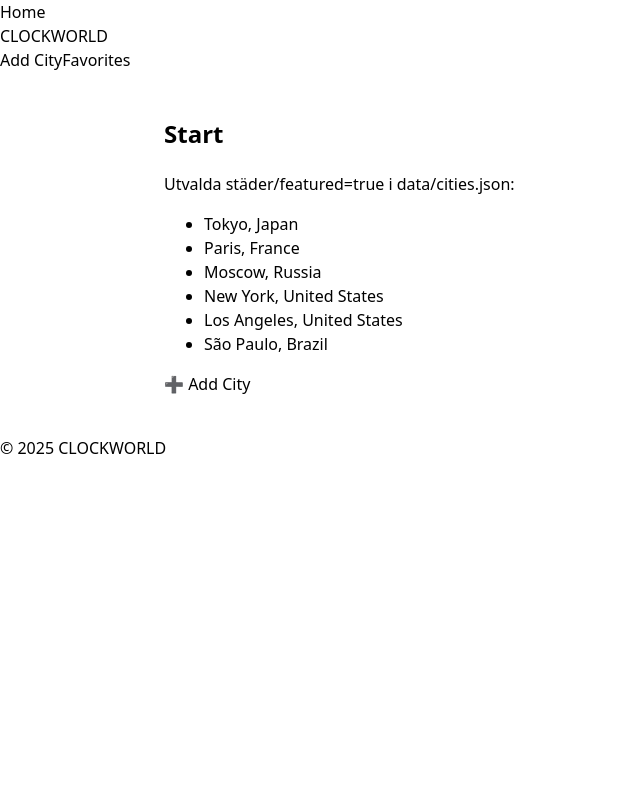
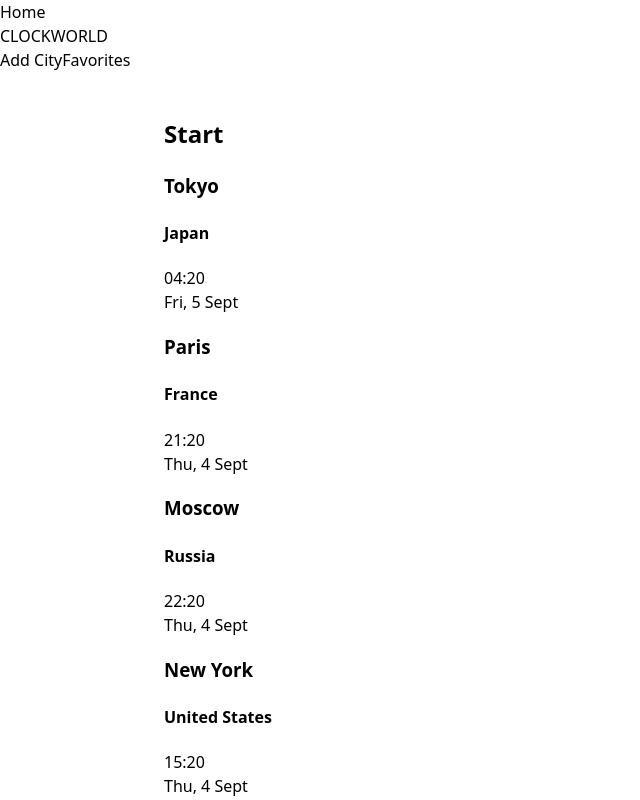
Before and after one commit to Bobbyloo89/CLOCKWORLD, a React (Vite) app: page / in a window 1280 px wide. Shown: the top 800 px of the page, without its empty margins (0-640 px from the left). Built offline with nearby package versions, Linux system fonts and the light colour scheme.

Commit message:
Added feature to render city info via CityCard (city, country, digital clock, date, image, link to CityDetail) and using it to render featured cities on Home-page

```diff
--- a/src/components/city/CityCard.tsx
+++ b/src/components/city/CityCard.tsx
@@ -0,0 +1,32 @@
+import { Link } from "react-router-dom";
+import { slugify } from "../../utils/slug";
+import DigitalClock from "../clock/DigitalClock";
+
+type CityLike = {
+  city: string;
+  country: string;
+  tz: string;
+  img?: string;
+};
+
+type Props = {
+  data: CityLike;
+};
+
+export default function CityCard({ data }: Props) {
+  const countrySlug = slugify(data.country);
+  const citySlug = slugify(data.city);
+  const imgSrc = data.img ? import.meta.env.BASE_URL + data.img : undefined;
+
+  return (
+    <article>
+      <Link to={`/${countrySlug}/${citySlug}`}>
+        {imgSrc ? <img src={imgSrc} alt={`${data.city}, ${data.country}`} /> : null}
+        <h3>{data.city}</h3>
+        <h4>{data.country}</h4>
+        {/* TODO: Lägg in analog klocka här! */}
+        <DigitalClock tz={data.tz} />
+      </Link>
+    </article>
+  );
+}
--- a/src/pages/Home.tsx
+++ b/src/pages/Home.tsx
@@ -1,7 +1,7 @@
 import { Link } from "react-router-dom";
 import citiesData from "../data/cities.json";
 import type { SeedCity } from "../types";
-import { slugify } from "../utils/slug";
+import CityCard from "../components/city/CityCard";
 
 export default function Home() {
   const cities = citiesData as SeedCity[];
@@ -10,23 +10,12 @@ export default function Home() {
   return (
     <main>
       <h2>Start</h2>
-      <p>Utvalda städer/featured=true i data/cities.json:</p>
-      <ul>
-        {featured.map((c) => {
-          const countrySlug = slugify(c.country);
-          const citySlug = slugify(c.city);
-          return (
-            <li key={`${c.country}__${c.city}`}>
-              <Link to={`/${countrySlug}/${citySlug}`}>
-                {c.city}, {c.country}
-              </Link>
-            </li>
-          );
-        })}
-      </ul>
+      {featured.map((c) => (
+        <CityCard key={`${c.country}__${c.city}`} data={c} />
+      ))}
 
       <p>
-        <Link to="/add">➕ Add City</Link>
+        <Link to="/add">Add City</Link>
       </p>
     </main>
   );
```
